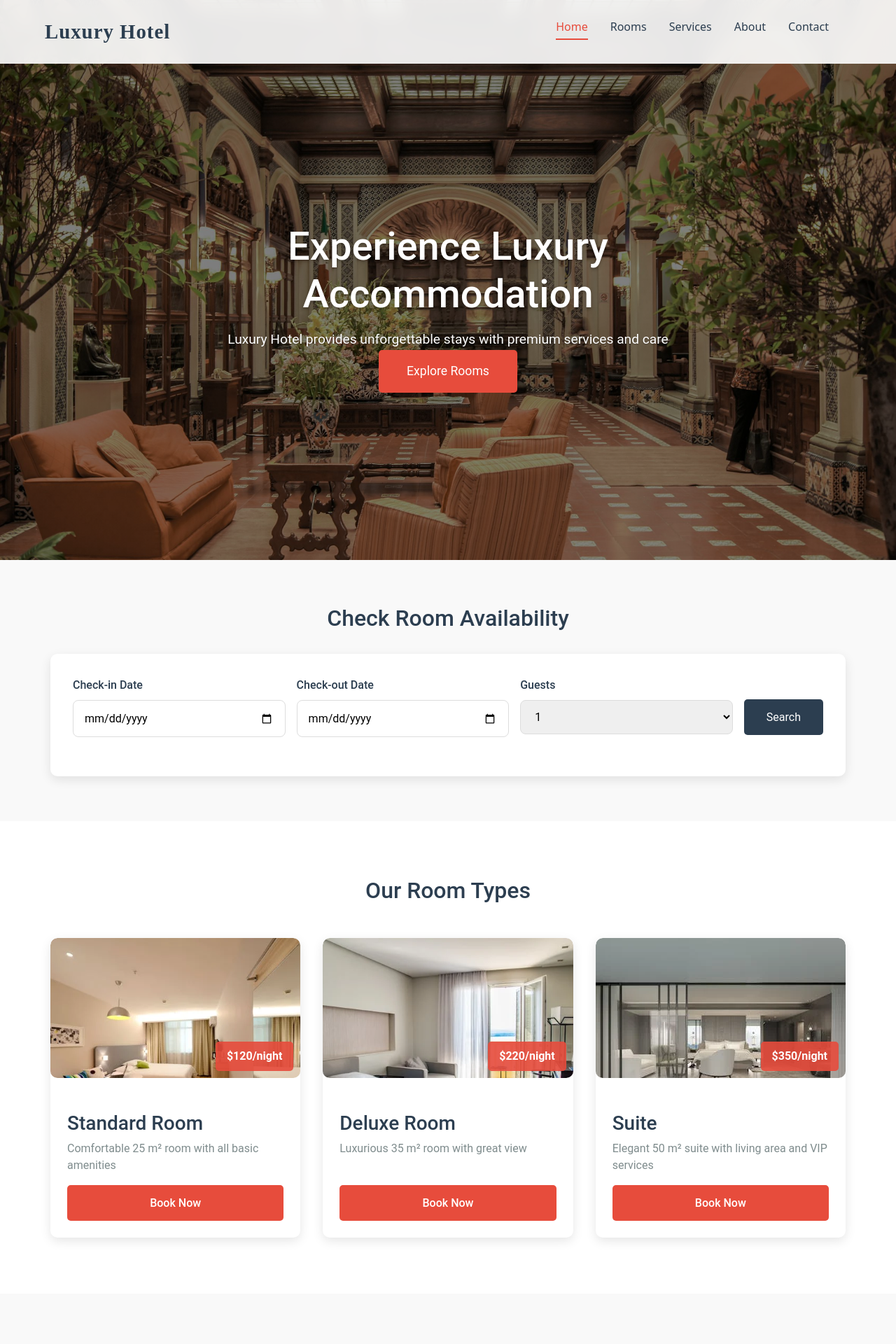
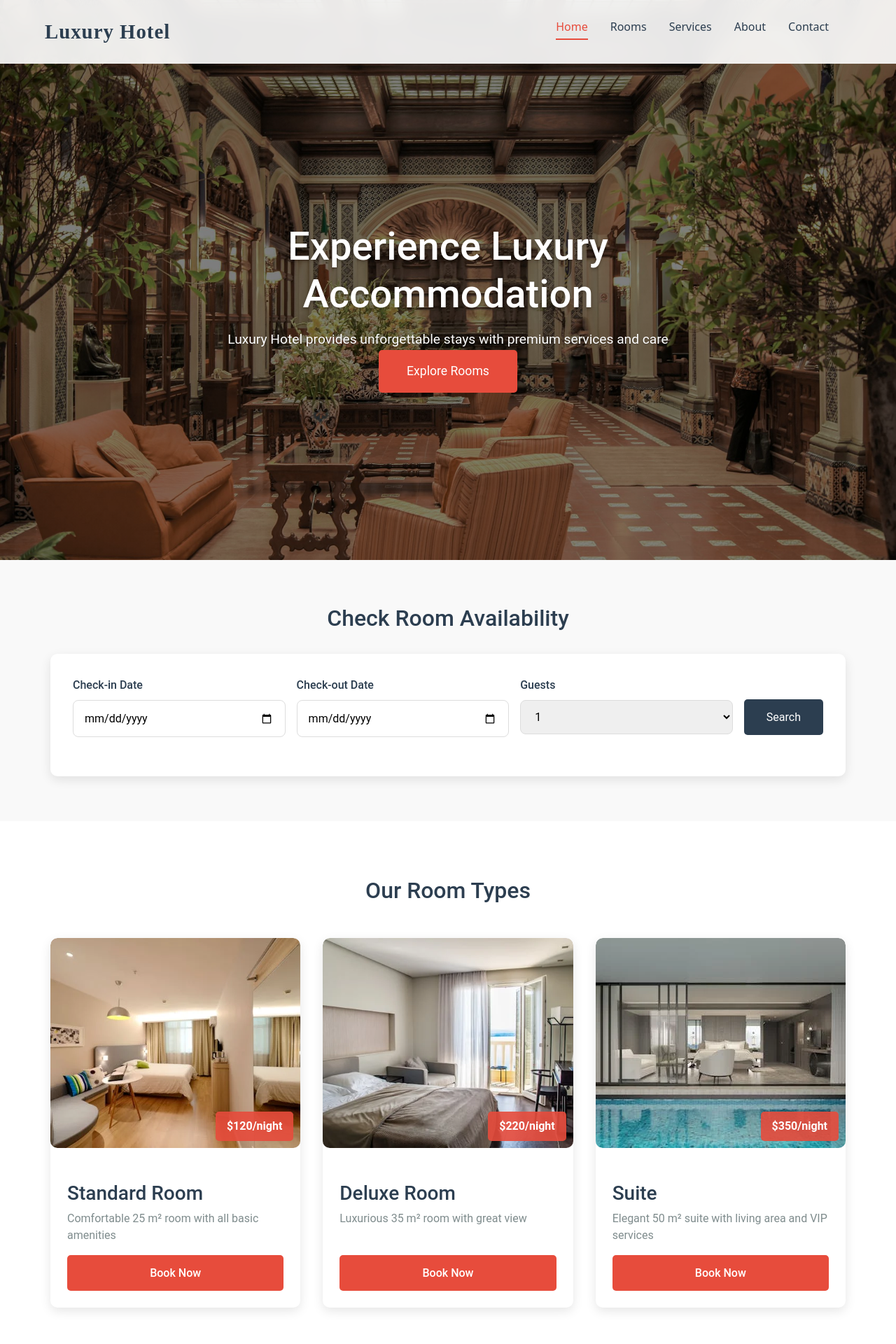
Before and after one commit to Rahooba/Hotel-project, a React (Create React App) app: page / in a window 1280 px wide. Shown: the top 1920 px of the page at 70% size. Built offline with nearby package versions, Linux system fonts and the light colour scheme.

Commit message:
firebase

```diff
--- a/src/Components/Home.css
+++ b/src/Components/Home.css
@@ -193,14 +193,14 @@
 
 .room-image-container {
   position: relative;
-  height: 200px;
+  height: 300px;
   overflow: hidden;
 }
 
 .room-image-container img {
   width: 100%;
   height: 100%;
-  object-fit: cover;
+  object-fit: cover no-repeat;
 }
 
 .room-price {
--- a/src/Components/Home.jsx
+++ b/src/Components/Home.jsx
@@ -266,7 +266,7 @@ const navigate = useNavigate();
                         <img src={room.img} alt={room.title} />
                         <div className="room-price">{room.price}</div>
                       </div>
-                      <div className="room-info">
+                      <div className="room-inffo">
                         <h3>{room.title}</h3>
                         <p>{room.desc}</p>
                         <p className="room-capacity">Capacity: {room.capacity} guest{room.capacity !== 1 ? "s" : ""}</p>
```
Also changed, not shown: 1 other file (tests, documents, lock files or other folders).
